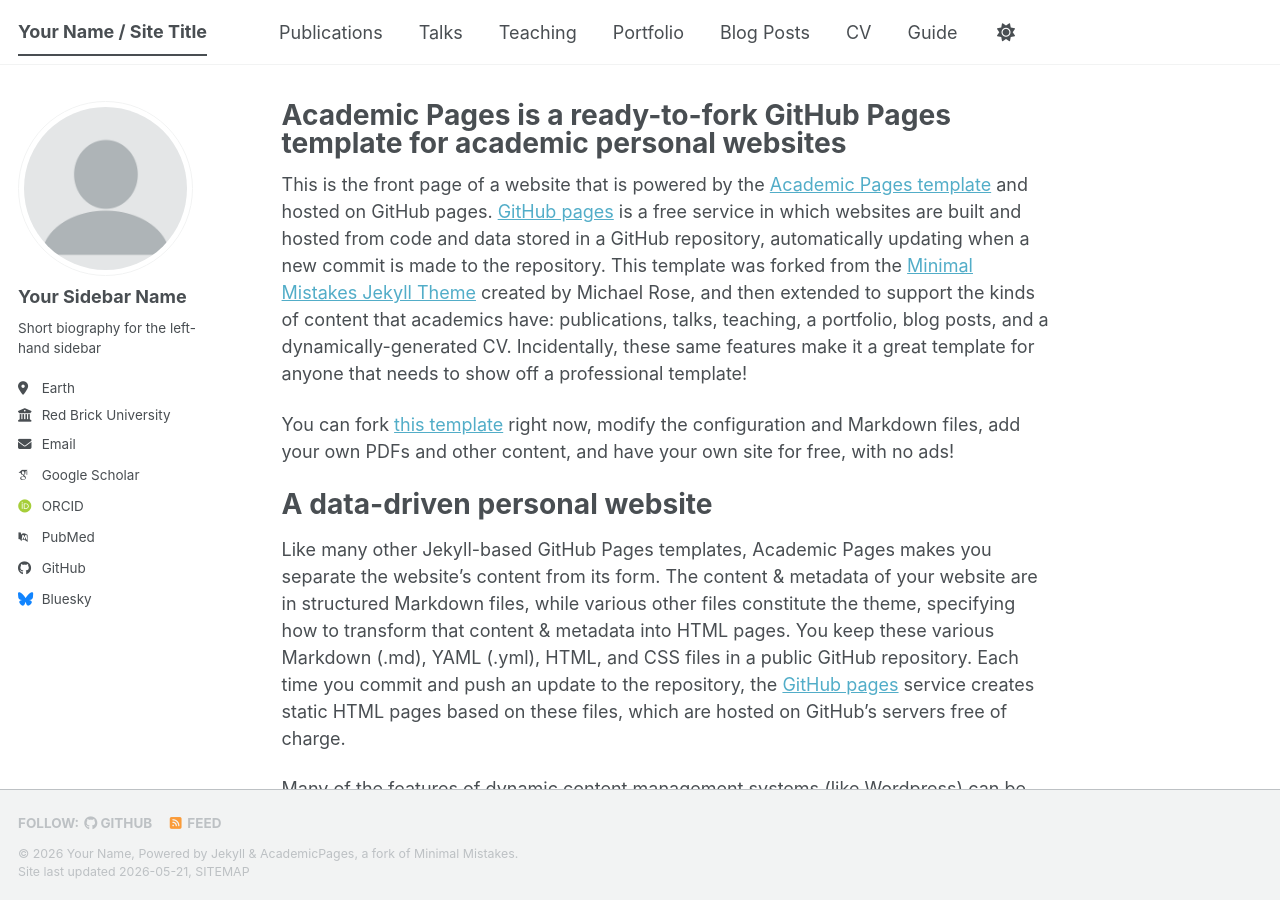
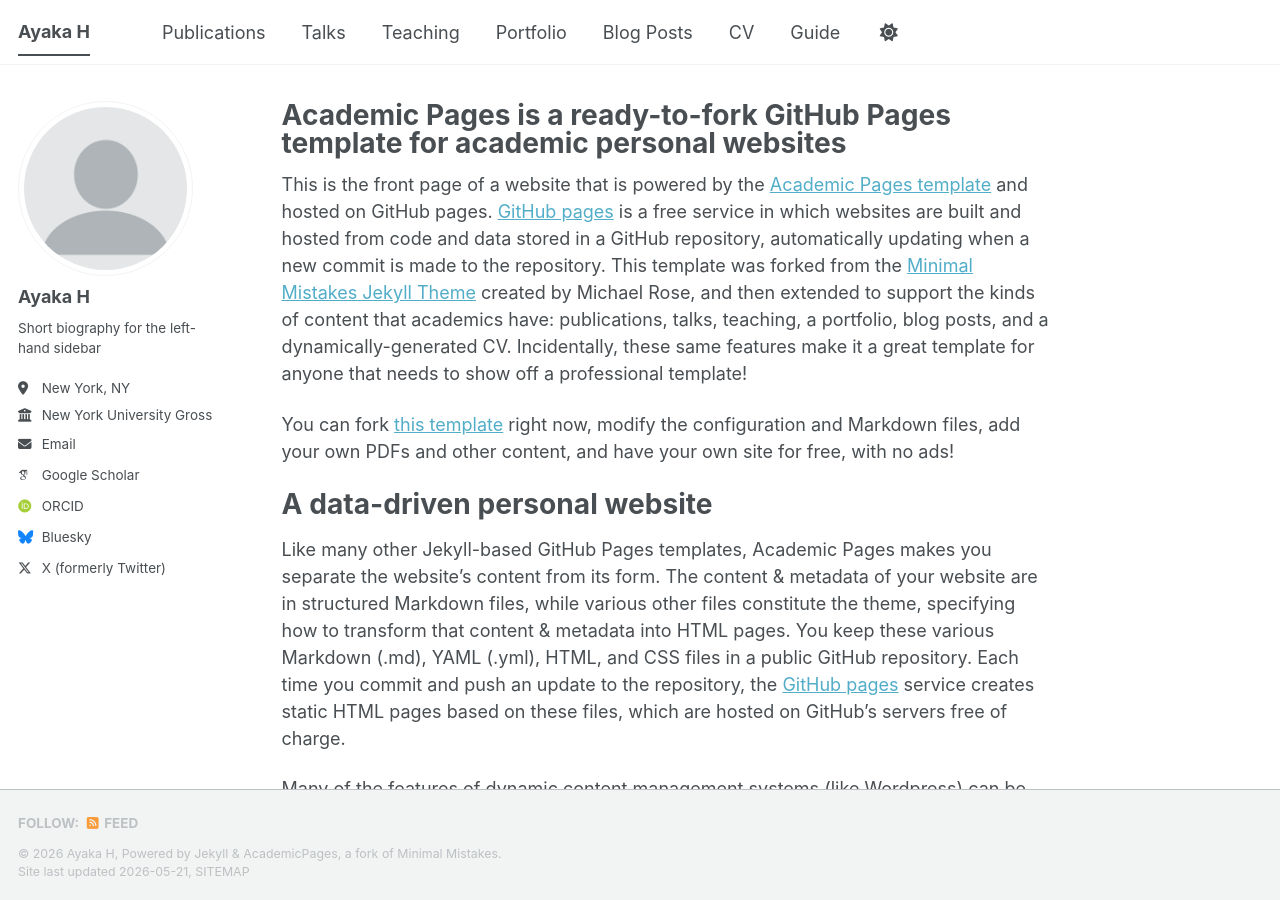
Before and after one commit to ahachisuka/ayakahach.github.io, a Jekyll site: the page built from _pages/about.md, in a window 1280 px wide and 900 px high. Built offline with Jekyll 4.4.1, drawn with Linux system fonts in a browser that asks for light colours; some web fonts are replaced; a script bundle is joined from its source files by our own code; library files that are not in the unit come from our copies.

Commit message:
Update _config.yml

```diff
--- a/_config.yml
+++ b/_config.yml
@@ -9,14 +9,14 @@
 # Basic Site Settings
 locale                   : "en-US"
 site_theme               : "default" # The available themes options are "default", "air", "sunrise", "mint", "dirt" and "contrast"
-title                    : "Your Name / Site Title"
+title                    : "Ayaka H"
 title_separator          : "-"
-name                     : &name "Your Name"
-description              : &description "Your Name's academic portfolio"   # Update this with a general description of your site, this is the default if not overridden by a page
-url                      : https://academicpages.github.io # The base hostname & protocol for your site e.g. "https://[your GitHub username].github.io",
+name                     : &name "Ayaka H"
+description              : &description "Ayaka's website"   # Update this with a general description of your site, this is the default if not overridden by a page
+url                      : https://ayakahach.github.io # The base hostname & protocol for your site e.g. "https://[your GitHub username].github.io",
                                                            # or if you already have some other page hosted on Github then use "https://[your GitHub username].github.io/[Your Repo Name]"
 baseurl                  : "" # the subpath of your site, e.g. "/blog"
-repository               : "academicpages/academicpages.github.io"
+repository               : "ahachisuka/ayakahach.github.io"
 
 # Site Author - The following control what appear as part of the author content on the side bar.
 #               If a field is blank the icon and link will not appear, otherwise it will be shown.
@@ -24,24 +24,24 @@ repository               : "academicpages/academicpages.github.io"
 author:
   # Biographic information
   avatar           : "profile.png"
-  name             : "Your Sidebar Name"
+  name             : "Ayaka H"
   pronouns         : # example: "she/her"
   bio              : "Short biography for the left-hand sidebar"
-  location         : "Earth"
-  employer         : "Red Brick University"
+  location         : "New York, NY"
+  employer         : "New York University Grossman School of Medicine"
   uri              : # URL
   email            : "none@example.org"
 
   # Academic websites
   academia         : # URL
   arxiv            : # URL - Update with the correct link to your profile
-  googlescholar    : "https://scholar.google.com/citations?user=PS_CX0AAAAAJ"
+  googlescholar    : "https://scholar.google.com/citations?user=uKVqgq4AAAAJ&hl=en"
   inspire-hep      : # URL
   impactstory      : # URL
-  orcid            : "https://orcid.org/yourorcidurl"
+  orcid            : "https://orcid.org/0000-0002-7095-856X"
   semantic         : # URL
   ssrn             : # URL
-  pubmed           : "https://www.ncbi.nlm.nih.gov/pubmed/?term=john+snow"
+  pubmed           : #"https://www.ncbi.nlm.nih.gov/pubmed/?term=john+snow"
   researchgate     : # URL
   scopus           : # URL
   zotero           : # URL
@@ -51,13 +51,13 @@ author:
   bitbucket        : # Username - Update with your username on the site
   codepen          : # Username
   dribbble         : # Username
-  github           : "academicpages"
+  github           : #"academicpages"
   kaggle           : # Username
   stackoverflow    : # User number or user number and name (i.e., use "1" or "1/jeff-atwood")
 
   # Social media
   artstation       : # Username
-  bluesky          : "bsky.app" # Replace this with you Bluesky username
+  bluesky          : "ayakahach" # Replace this with you Bluesky username
   facebook         : # Username
   flickr           : # Username
   foursquare       : # Username
@@ -74,7 +74,7 @@ author:
   steam            : # Username
   telegram         : # URL
   tumblr           : # Username
-  twitter          : # Username for X / Twitter
+  twitter          : "ayaka_hach" # Username for X / Twitter
   vine             : # Username
   weibo            : # Username
   wikipedia        : # Username
@@ -84,12 +84,12 @@ author:
 
 # Publication Category - The following the list of publication categories and their headings
 publication_category:
-  books:
-    title: 'Books'
+  #books:
+  #  title: 'Books'
   manuscripts:
-    title: 'Journal Articles'
+    title: 'Peer-reviewed Manuscripts'
   conferences:
-    title: 'Conference Papers'
+    title: 'Posters and Talks'
 
 # Site Settings
 teaser                   :  # filename of teaser fallback teaser image placed in /images/ for social media previews
```
